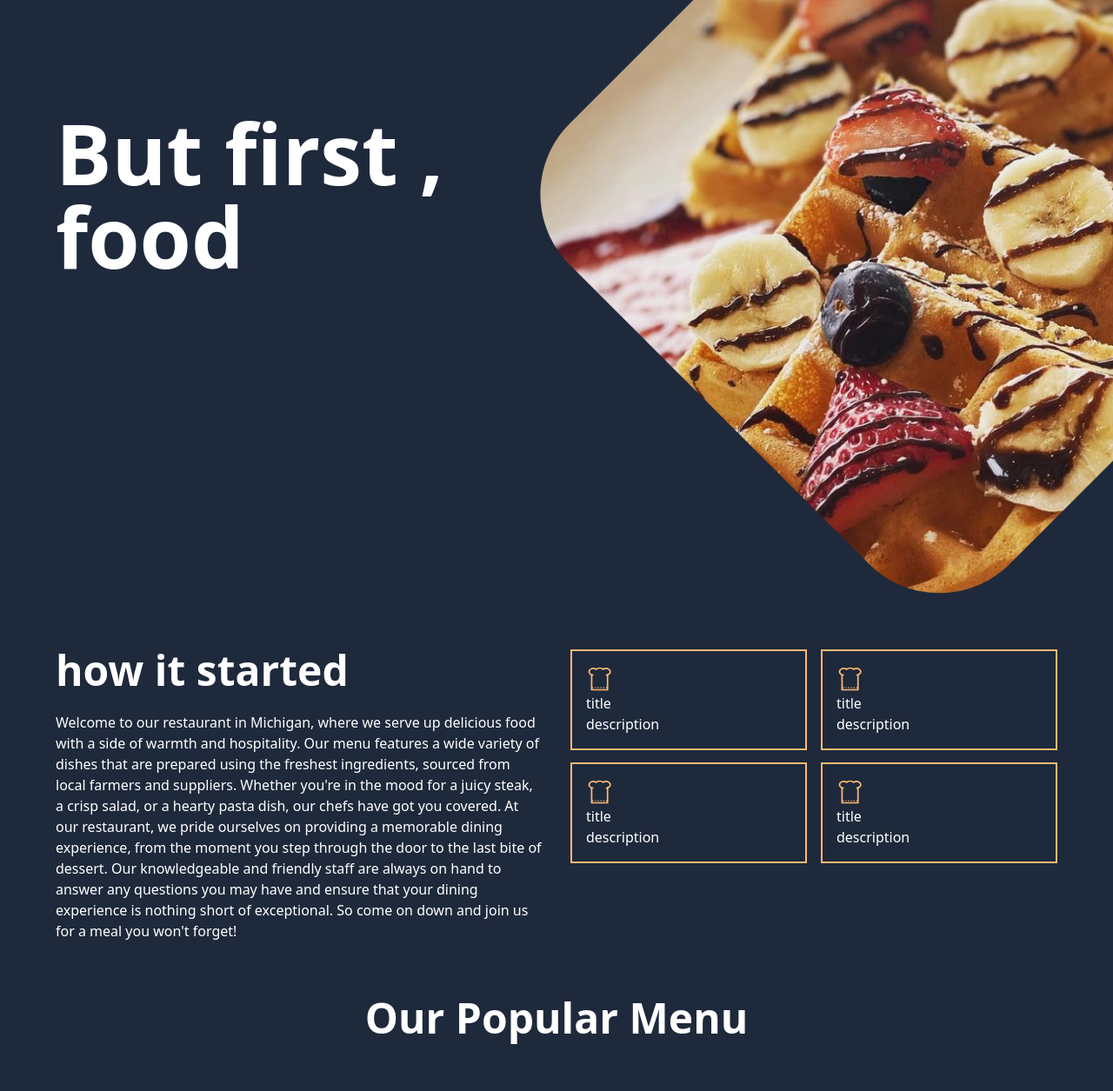
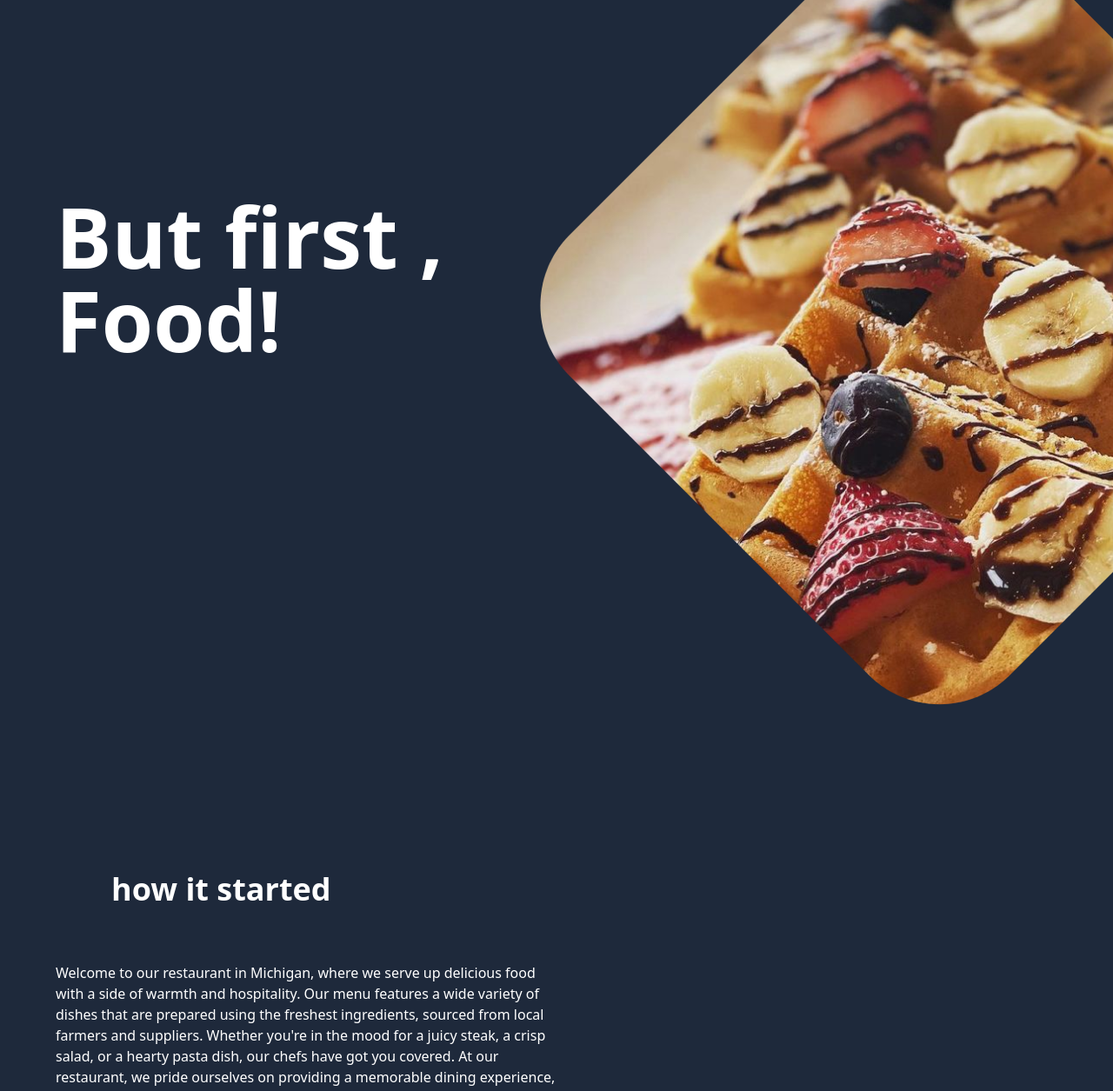
Before and after one commit to techup-group10/resturant-meti, a plain HTML site: page index.html in a window 1280 px wide. Shown: the part 320-1575 px from the top of the page at 87% size. Drawn offline with nearby package versions, Linux system fonts and the light colour scheme.

Commit message:
punim per telefon

```diff
--- a/index.html
+++ b/index.html
@@ -10,7 +10,7 @@
     <div class=" pt-5 flex items-center mx-16">
 
         <img src="logo.svg" alt="">
-        <ul class="flex space-x-16 w-full justify-center text-white text-lg">
+        <ul class="md:flex space-x-16 w-full justify-center text-white text-lg">
             <li>Home</li>
             <li>About</li>
             <li>Menu</li>
@@ -19,15 +19,15 @@
         </ul>
     </div>
 
-    <div class="flex items-center justify-between">
-        <p class="   text-8xl text-white ml-16 font-bold"> But first ,<br> food</p>
-        <img src="img.png" />
+    <div class="flex flex-col md:flex-row items-center justify-between my-16">
+        <p class="text-5xl md:text-8xl text-white md:ml-16 font-bold"> But first , Food!</p>
+        <img src="img.png" class="w-full md:w-auto mt-16" />
     </div>
 
     <!-- about section -->
-    <div class="mx-16 flex text-white py-16">
-        <div class="w-1/2">
-            <h1 class="text-5xl font-bold mb-6">how it started </h1>
+    <div class="mx-16 flex flex-col flex-row text-white py-16 ">
+        <div class="md:w-1/2">
+            <h1 class=" text-4xl font-bold mb-16 mt-16 ml-16 ">how it started </h1>
             <p>
                 Welcome to our restaurant in Michigan, where we serve up delicious food with a side of warmth and
                 hospitality. Our menu features a wide variety of dishes that are prepared using the freshest
@@ -125,7 +125,7 @@
          </div>
 
          <div class="text-white text-center text-5xl font-bold mt-28 mb-20">Find Us</div>
-<div class="flex space-x-8">
+<div class="flex flex-col md:flex-row space-x-8">
 	<img src="map.jpg" alt="">
    <div class="space-y-6">
       <div class="space-y-4">
```
